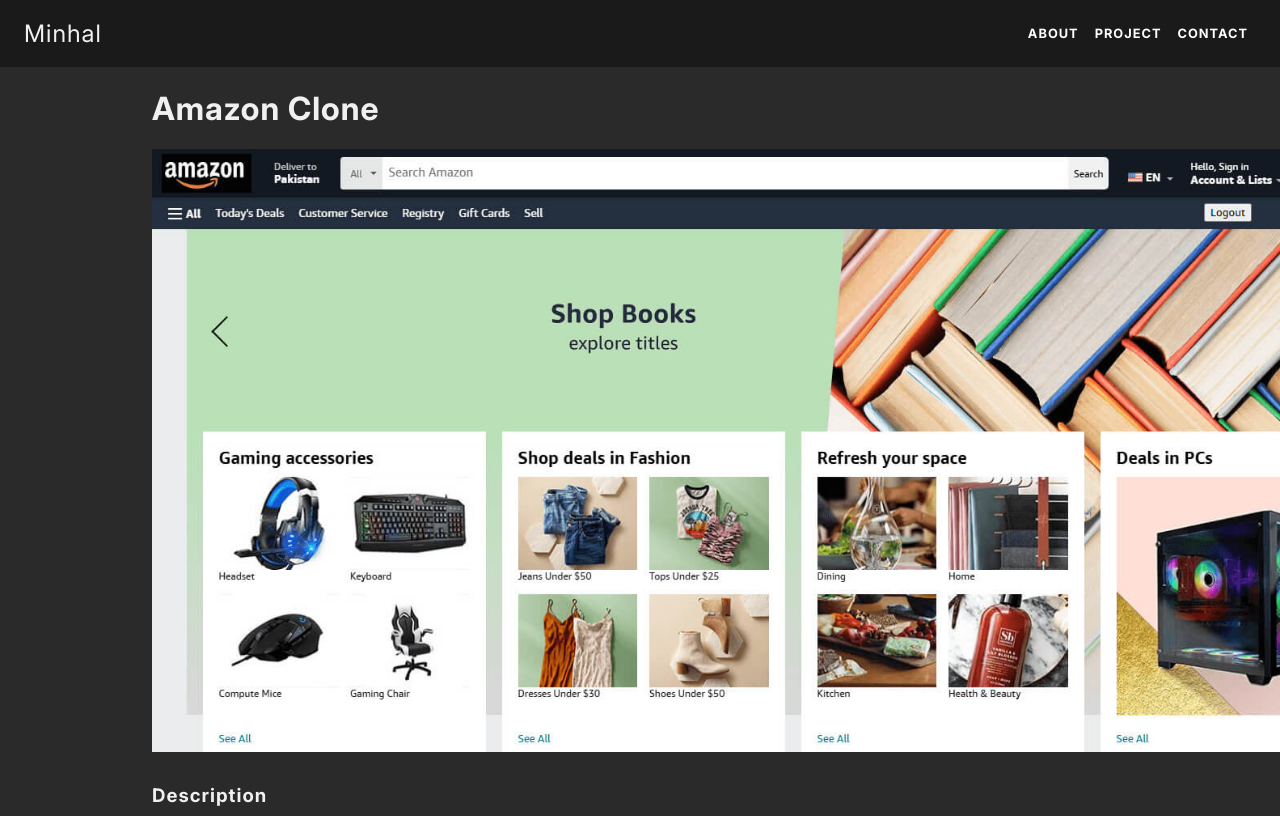
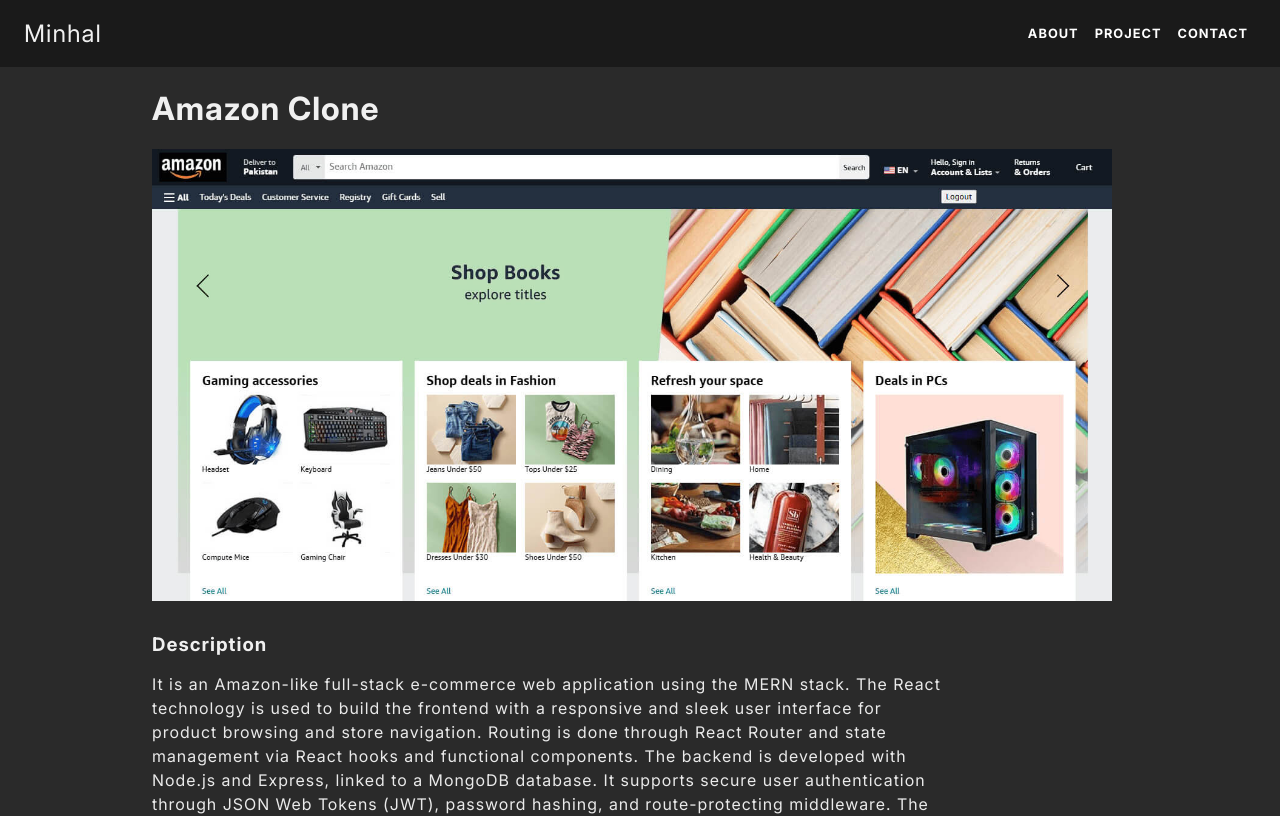
Before and after one commit to Solid09/portfolioWeb, a React (Vite) app: page /project in a window 1280 px wide. Shown: the top 816 px of the page. Built offline with nearby package versions, Linux system fonts and the light colour scheme.

Commit message:
finishing v3

```diff
--- a/src/components/projectPage/projectPage.css
+++ b/src/components/projectPage/projectPage.css
@@ -1,8 +1,8 @@
 .projectPage {
   display: flex;
   flex-direction: column;
+  align-items: left;
   height: 100%;
-  width: 100%;
   color: #eaeaea;
   padding: 0rem 10.5rem 3rem 9.5rem;
   opacity: 0;
```
